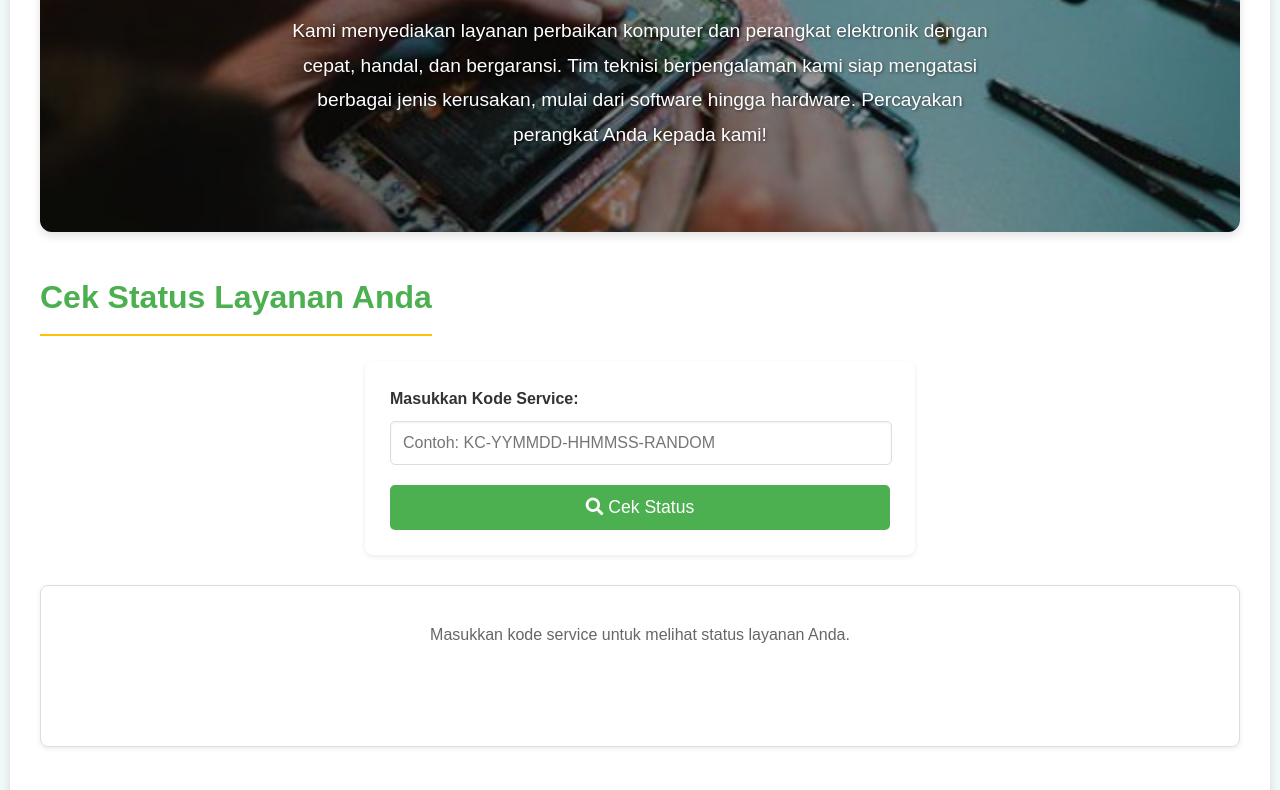
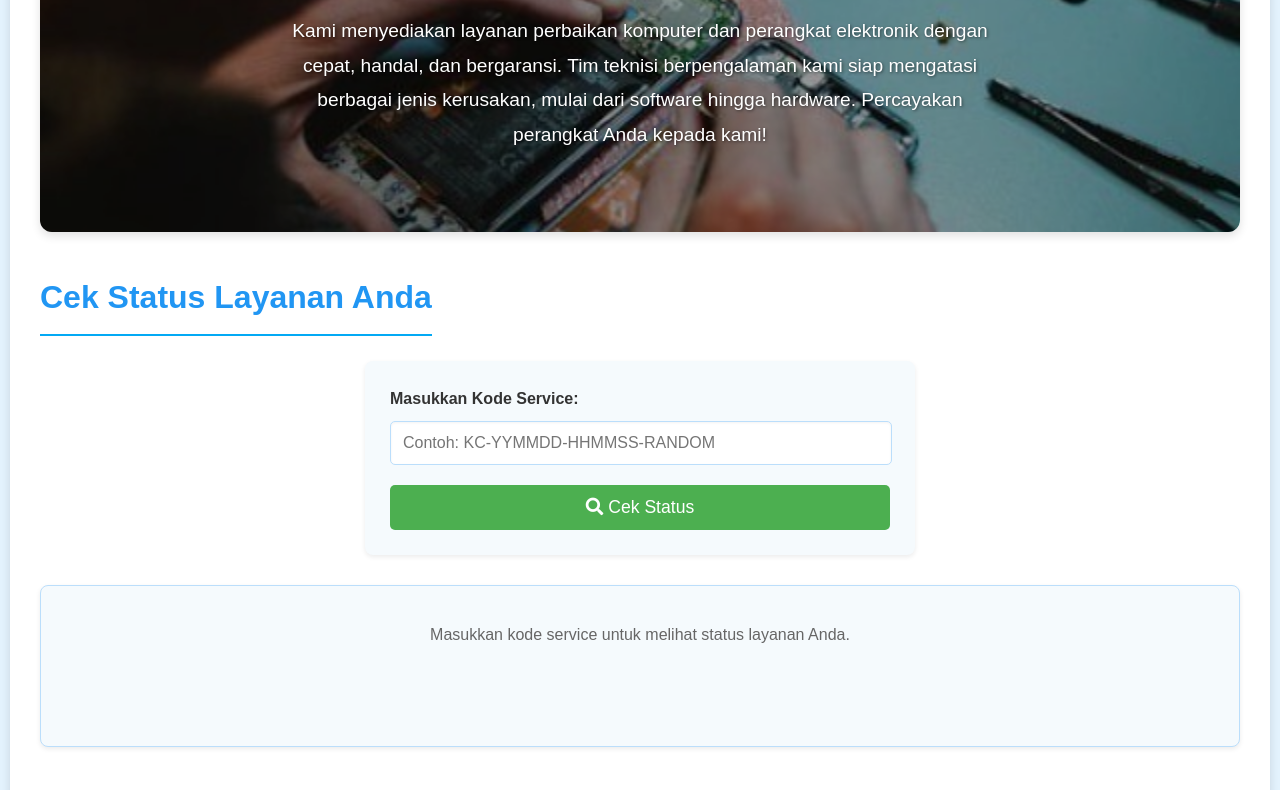
Before and after one commit to Kemaldayat/ServiceTrackKemalComp, a plain HTML site: page index.html in a window 1280 px wide. Shown: the part 509-1299 px from the top of the page. Drawn offline with Linux system fonts and the light colour scheme.

Commit message:
Update style.css

```diff
--- a/css/style.css
+++ b/css/style.css
@@ -1,14 +1,16 @@
 /* Variables for consistent styling */
 :root {
-    --primary-color: #4CAF50;      /* Green for primary actions/branding (more inviting) */
-    --primary-hover: #45a049;
-    --accent-color: #FFC107;       /* Yellow for highlights/badges (waiting) */
-    --accent-dark: #cc9900;
+    --primary-color: #2196F3;      /* Blue for primary actions/branding */
+    --primary-hover: #1976D2;      /* Darker blue on hover */
+    --accent-color: #03A9F4;       /* Lighter blue for highlights/borders */
+    --accent-dark: #0288D1;
+
     --text-color: #333333;         /* Dark grey for readability */
     --text-color-light: #666666;   /* Lighter grey for secondary text */
-    --bg-color: #f0f8f8;           /* Light, calming background */
+    --bg-color: #e3f2fd;           /* Very light blue background */
     --container-bg: #ffffff;
-    --border-color: #dddddd;
+    --light-bg: #f5fafd;           /* Lighter background for elements like search form */
+    --border-color: #bbdefb;       /* Light blue border */
     --shadow-sm: 0 2px 5px rgba(0, 0, 0, 0.08);
     --shadow-md: 0 4px 10px rgba(0, 0, 0, 0.12);
     --border-radius-sm: 5px;
@@ -16,22 +18,22 @@
     --border-radius-lg: 12px;
     --transition-ease: all 0.3s ease;
 
-    /* Status Colors */
-    --status-waiting-bg: #FFC107;  /* Yellow */
+    /* Status Colors (adjusted for blue theme) */
+    --status-waiting-bg: #FFC107;  /* Yellow (still good for waiting) */
     --status-waiting-text: #333;
-    --status-process-bg: #2196F3;  /* Blue */
+    --status-process-bg: #4CAF50;  /* Green (for "Proses" is good contrast) */
     --status-process-text: white;
-    --status-finished-bg: #4CAF50; /* Green */
+    --status-finished-bg: #2196F3; /* Primary Blue (for "Selesai") */
     --status-finished-text: white;
-    --status-picked-up-bg: #9C27B0; /* Purple */
+    --status-picked-up-bg: #9C27B0; /* Purple (for "Diambil" is distinctive) */
     --status-picked-up-text: white;
 
     /* Button Colors */
-    --info-button: #2196F3;        /* Blue for info/secondary */
-    --info-hover: #1976D2;
+    --info-button: #03A9F4;        /* Lighter blue for info/secondary */
+    --info-hover: #0288D1;
     --danger-color: #F44336;       /* Red for delete/warning */
     --danger-hover: #d32f2f;
-    --success-color: #4CAF50;      /* Green for add/submit */
+    --success-color: #4CAF50;      /* Green for add/submit (still works well) */
     --success-hover: #45a049;
     --secondary-button: #9E9E9E;   /* Grey for cancel/back */
     --secondary-hover: #757575;
```
